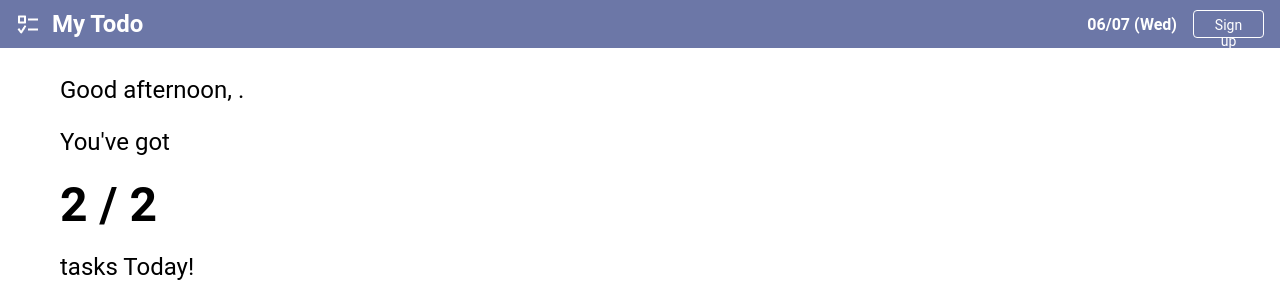
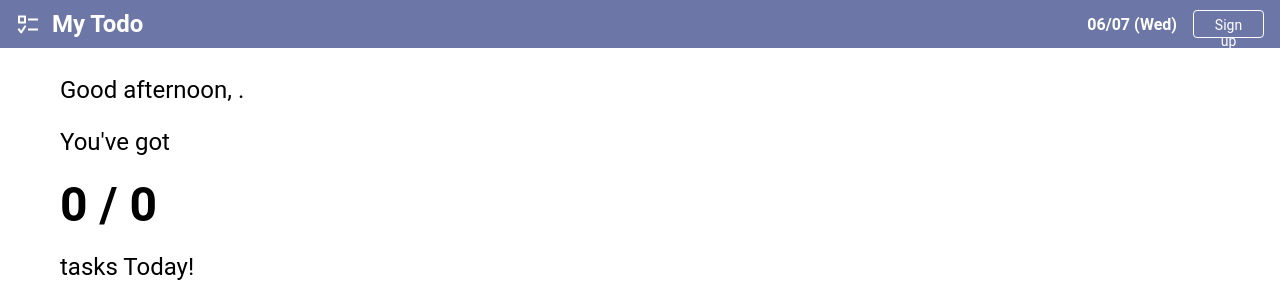
Before and after one commit to statkwon/todo-client, a React (Create React App) app: page /Home in a window 1280 px wide. Shown: the top 283 px of the page. Built offline with nearby package versions, Linux system fonts and the light colour scheme; no server answers.

Commit message:
[CHANGE] call an API for GET request

```diff
--- a/src/App.jsx
+++ b/src/App.jsx
@@ -1,9 +1,9 @@
-import React, { useRef, useState } from 'react';
+import React, { useEffect, useRef, useState } from 'react';
 import { Route, Routes, useNavigate } from 'react-router-dom';
 import Header from 'components/common/Header.jsx';
 import Login from './components/pages/Login';
 import Home from './components/pages/Home';
-import { post } from 'apis/httpActions.js';
+import { get, post } from 'apis/httpActions.js';
 import 'App.scss';
 
 function App() {
@@ -16,6 +16,10 @@ function App() {
   const formRef = useRef(null);
   const inputRef = useRef(null);
   const [tasks, setTasks] = useState([]);
+
+  useEffect(() => {
+    readTasks();
+  }, []);
 
   const changeHandler = evt => {
     if (evt.target.value.trim() !== '') setIsFilled(true);
@@ -57,6 +61,14 @@ function App() {
   const createTask = async content => {
     try {
       const resp = await post(content);
+      setTasks(resp.data);
+    } catch (error) {
+      console.log(error);
+    }
+  };
+  const readTasks = async () => {
+    try {
+      const resp = await get();
       setTasks(resp.data);
     } catch (error) {
       console.log(error);
--- a/src/apis/httpActions.js
+++ b/src/apis/httpActions.js
@@ -8,3 +8,5 @@ export const post = content => {
   const sendData = { content };
   return instance.post('/tasks', sendData, { headers: { 'Content-Type': 'application/json' } });
 };
+
+export const get = () => instance.get('/tasks');
--- a/src/components/pages/Home.jsx
+++ b/src/components/pages/Home.jsx
@@ -17,6 +17,7 @@ const Home = props => {
     deleteBtnClickHandler,
     submitHandler,
     submitBtnClickHandler,
+    tasks,
   } = props;
   const userName = sessionStorage.getItem('name');
 
@@ -25,7 +26,7 @@ const Home = props => {
       <div className="home-text">
         <div className="home-text-m">Good afternoon, {userName}.</div>
         <div className="home-text-m">You&apos;ve got</div>
-        <div className="home-text-l">2 / 2</div>
+        <div className="home-text-l">0 / {tasks.length}</div>
         <div className="home-text-m">tasks Today!</div>
         <TextField
           border={border}
@@ -58,6 +59,7 @@ Home.propTypes = {
   deleteBtnClickHandler: PropTypes.func,
   submitHandler: PropTypes.func,
   submitBtnClickHandler: PropTypes.func,
+  tasks: PropTypes.array,
 };
 
 export default Home;
```
